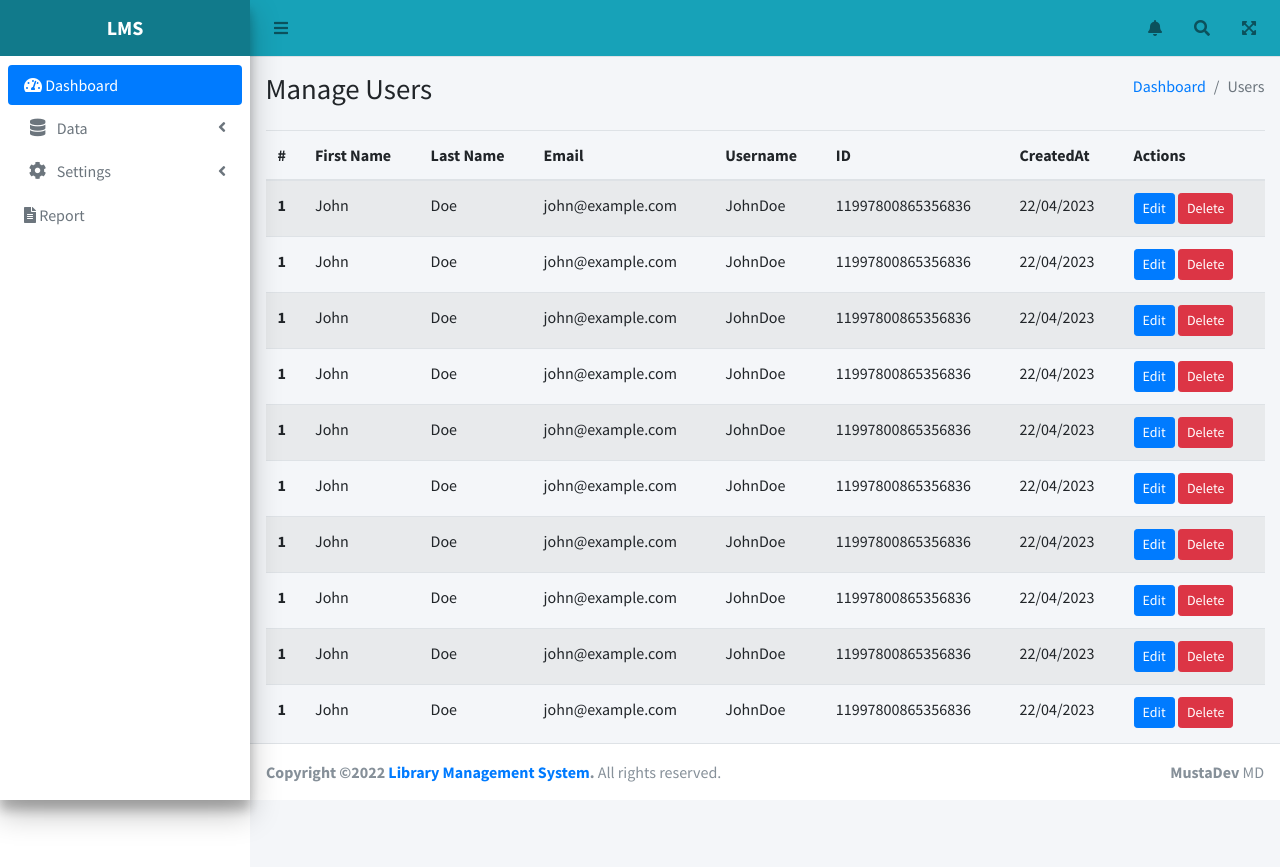
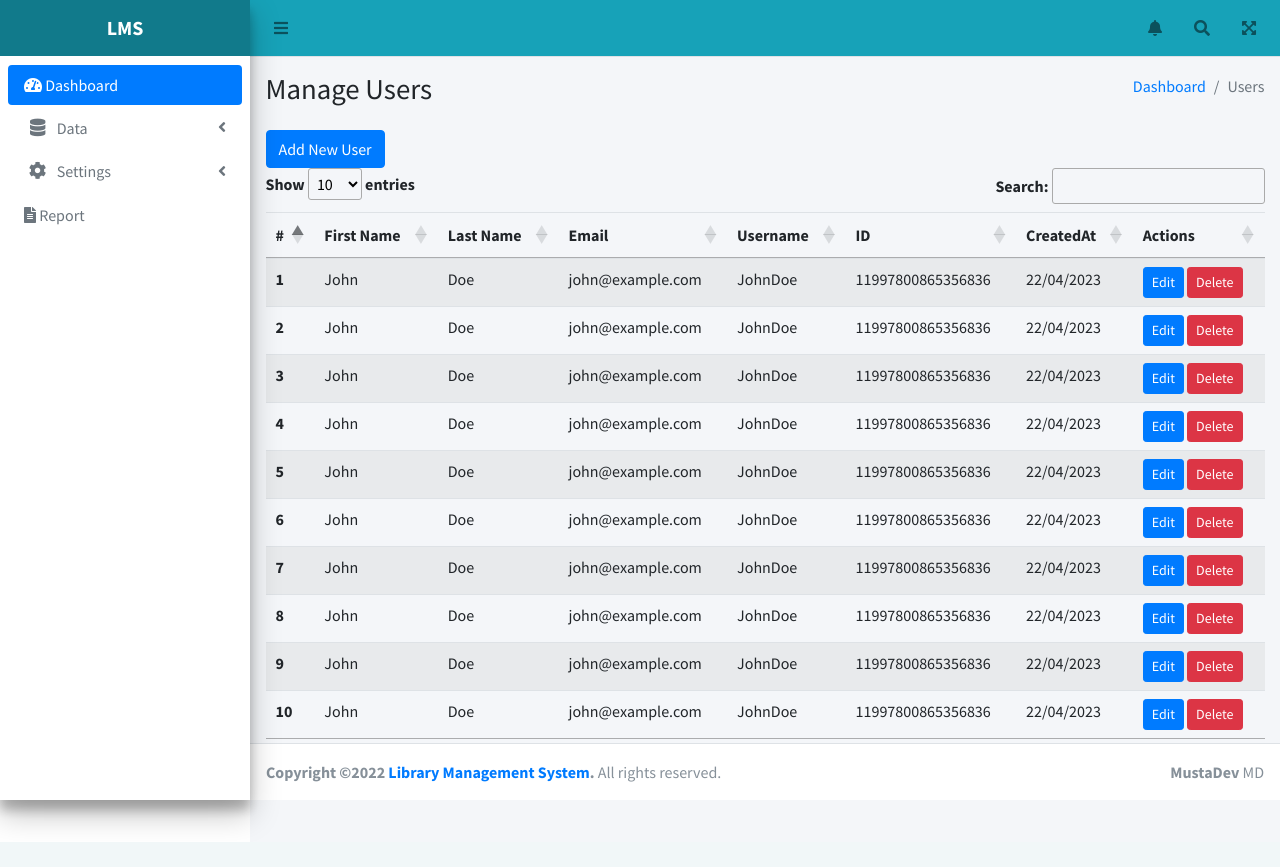
Before and after one commit to Jadoiconic/library-management-in-flask, a Flask app: page /manage in a window 1280 px wide. After the commit the page ends 842 px from the top, so only its background shows below. Run offline with Flask 3, Linux system fonts and the light colour scheme; some libraries are stand-ins or nearby versions.

Commit message:
adding data tables

```diff
--- a/templates/Admin/manageUsers.htm
+++ b/templates/Admin/manageUsers.htm
@@ -16,6 +16,7 @@
         href="{{ url_for('static',filename='plugins/overlayScrollbars/css/OverlayScrollbars.min.css') }}">
     <!-- Theme style -->
     <link rel="stylesheet" href="{{ url_for('static',filename='dist/css/adminlte.min.css') }}">
+    <link rel="stylesheet" href="https://cdn.datatables.net/1.13.4/css/jquery.dataTables.min.css">
 </head>
 
 <body class="hold-transition light-mode sidebar-mini layout-fixed layout-navbar-fixed layout-footer-fixed">
@@ -113,9 +114,12 @@
                     <div class="row">
 
                         <div class="col-md-12">
+                            <button type="button" class="btn btn-primary" data-toggle="modal"
+                                data-target="#registrationModal">
+                                Add New User
+                            </button>
 
-
-                            <table class="table table-striped" id="myTable">
+                            <table class="table table-striped" id="my_table">
                                 <thead>
                                     <tr>
                                         <th scope="col">#</th>
@@ -130,9 +134,9 @@
                                 </thead>
                                 <tbody>
 
-                                    {% for x in range(10): %}
+                                    {% for x in range(1,30): %}
                                     <tr>
-                                        <th scope="row">1</th>
+                                        <th scope="row">{{x}}</th>
                                         <td>John</td>
                                         <td>Doe</td>
                                         <td>john@example.com</td>
@@ -149,18 +153,7 @@
                                 </tbody>
                             </table>
 
-                            <nav>
-                                <ul class="pagination">
-                                    <li class="page-item"><a class="page-link" href="#">Previous</a></li>
-                                    <li class="page-item active" aria-current="page"><a class="page-link" href="#">1</a>
-                                    </li>
-                                    <li class="page-item"><a class="page-link" href="#">2</a></li>
-                                    <li class="page-item"><a class="page-link" href="#">3</a></li>
-                                    <li class="page-item"><a class="page-link" href="#">4</a></li>
-                                    <li class="page-item"><a class="page-link" href="#">5</a></li>
-                                    <li class="page-item"><a class="page-link" href="#">Next</a></li>
-                                </ul>
-                            </nav>
+
                             <!-- Delete Modal -->
                             <div class="modal fade" id="deleteModal" tabindex="-1" aria-labelledby="deleteModalLabel"
                                 aria-hidden="true">
@@ -169,7 +162,7 @@
                                         <div class="modal-header">
                                             <h5 class="modal-title" id="deleteModalLabel">Confirm Delete</h5>
                                             <button type="button" class="btn-close" data-dismiss="modal"
-                                                aria-label="Close"></button>
+                                                aria-label="Close"> &times;</button>
                                         </div>
                                         <div class="modal-body">
                                             Are you sure you want to delete this record?
@@ -178,6 +171,51 @@
                                             <button type="button" class="btn btn-secondary"
                                                 data-dismiss="modal">Cancel</button>
                                             <button type="button" class="btn btn-danger">Delete</button>
+                                        </div>
+                                    </div>
+                                </div>
+                            </div>
+
+                            <!-- Create account model -->
+
+                            <div class="modal fade" id="registrationModal" tabindex="-1"
+                                aria-labelledby="registrationModalLabel" aria-hidden="true">
+                                <div class="modal-dialog">
+                                    <div class="modal-content">
+                                        <div class="modal-header">
+                                            <h5 class="modal-title" id="registrationModalLabel">Registration Form</h5>
+                                            <h2 class="btn-close text-danger cursor-pointer" data-dismiss="modal"
+                                                aria-label="Close">&times;</h2>
+                                        </div>
+                                        <div class="modal-body">
+                                            <form method="post" action="/register">
+                                                <div class="mb-3">
+                                                    <label for="firstName" class="form-label">First Name</label>
+                                                    <input type="text" class="form-control" id="firstName"
+                                                        name="firstName" required>
+                                                </div>
+                                                <div class="mb-3">
+                                                    <label for="lastName" class="form-label">Last Name</label>
+                                                    <input type="text" class="form-control" id="lastName"
+                                                        name="lastName" required>
+                                                </div>
+                                                <div class="mb-3">
+                                                    <label for="email" class="form-label">Email</label>
+                                                    <input type="email" class="form-control" id="email" name="email"
+                                                        required>
+                                                </div>
+                                                <div class="mb-3">
+                                                    <label for="username" class="form-label">Username</label>
+                                                    <input type="text" class="form-control" id="username"
+                                                        name="username" required>
+                                                </div>
+                                                <div class="mb-3">
+                                                    <label for="id" class="form-label">ID</label>
+                                                    <input type="text" class="form-control" id="id" name="id" required>
+                                                </div>
+
+                                                <button type="submit" class="btn btn-primary">Save</button>
+                                            </form>
                                         </div>
                                     </div>
                                 </div>
@@ -227,6 +265,12 @@
     <script src="{{ url_for('static',filename='plugins/chart.js/Chart.min.js') }}"></script>
 
     <script src="{{ url_for('static',filename='dist/js/pages/dashboard2.js') }}"></script>
+    <script src="https://cdn.datatables.net/1.13.4/js/jquery.dataTables.min.js"></script>
+    <script>
+        $(document).ready(function () {
+            $('#my_table').DataTable();
+        });
+    </script>
 </body>
 
 </html>
```
Also changed, not shown: templates/Admin/bookings.htm (+12 -14 lines).
